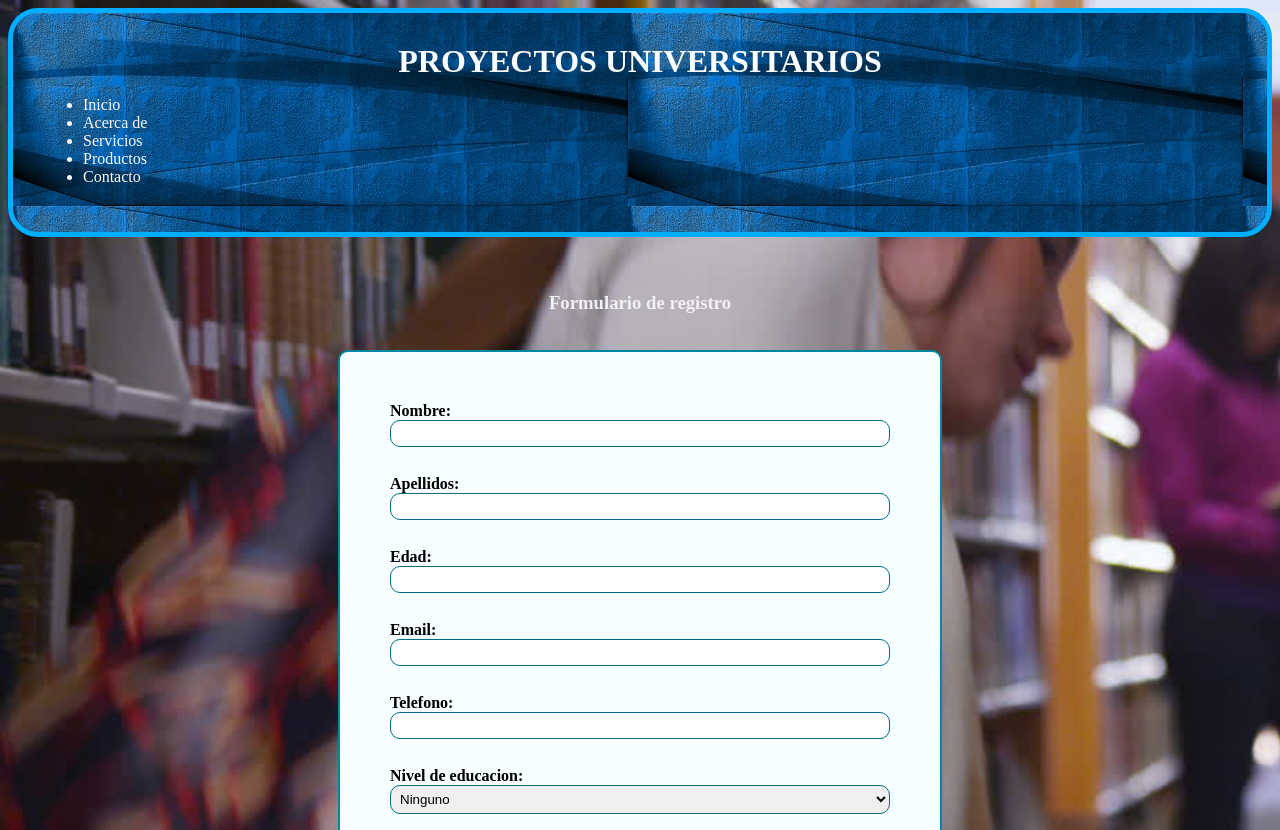
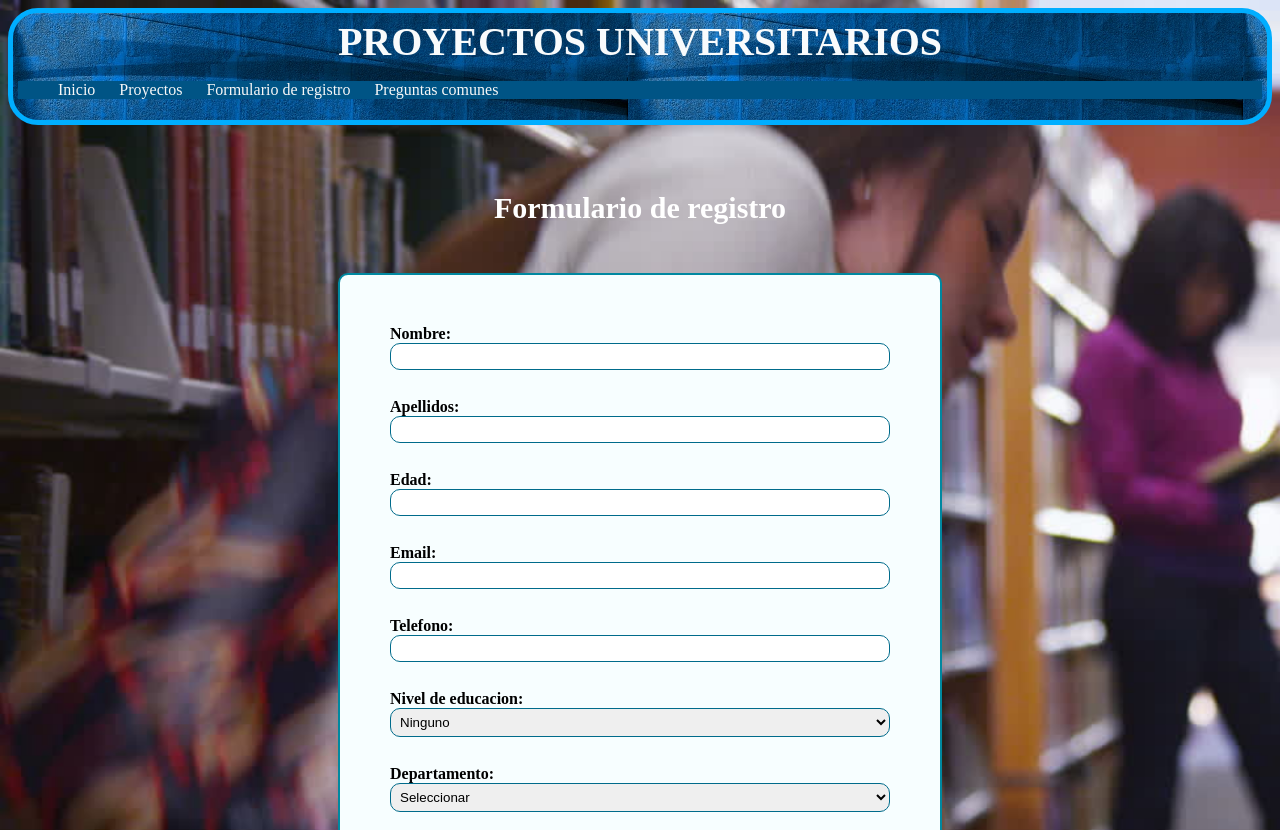
Before and after one commit to FerleyPacheco/REGISTRO_DE_USUARIOS, a plain HTML site: page index.html in a window 1280 px wide. Shown: the top 830 px of the page. Drawn offline with Linux system fonts and the light colour scheme.

Commit message:
Mejora de Stylo CSS
Mejora de Stylo CSS

```diff
--- a/Style.css
+++ b/Style.css
@@ -7,34 +7,42 @@ body {
 
 body h3 {
     text-align: center;
-    color: #f0f1f1;
+    color: #ffffff;
+    font-size: 30px;
 }
 
 /*STYLO DEL HEADER*/
 header {
     background-image: url('Img/Fondoheader2.jpg');
     color: #f8f7f7;
-    padding: 30px;
+    padding: 5px;
     border-radius: 30px;
     border: 5px solid rgb(0, 174, 255);
-
 }
 
 header h1 {
     text-align: center;
-    font-size: 32px;
+    font-size: 40px;
     margin: 0;
     color: #f9fbfc;
 }
 
-header nav a {
-    color: #fcf8f8;
+/*STYLO NAV*/
+header nav {
+    background-color: #005485; /* Color de fondo del menú */
+}
+header nav ul a {
+    color: #f8f8f8;
     text-decoration: none;
     margin-right: 20px;
 }
 
-header nav a:hover {
+header nav ul a:hover {
     text-decoration: underline;
+    background-color: #d60c0c;
+}
+header nav ul li {
+    display: inline; /* Muestra los elementos de la lista en línea */
 }
 
 /*STYLO FORM*/
--- a/index.html
+++ b/index.html
@@ -8,13 +8,13 @@
     <body>
         <header>
             <h1 id="proyectos" class="formulario">PROYECTOS UNIVERSITARIOS</h1>
+
             <nav>
                 <ul>
-                    <li><a href="#">Inicio</a></li>
-                    <li><a href="#">Acerca de</a></li>
-                    <li><a href="#">Servicios</a></li>
-                    <li><a href="#">Productos</a></li>
-                    <li><a href="#">Contacto</a></li>
+                    <li></li><a href="#">Inicio</a></li>
+                    <li></li><a href="#">Proyectos</a></li>
+                    <li></li><a href="#">Formulario de registro</a></li>
+                    <li></li><a href="#">Preguntas comunes</a></li>
                 </ul>
             </nav>
         </header>
```
